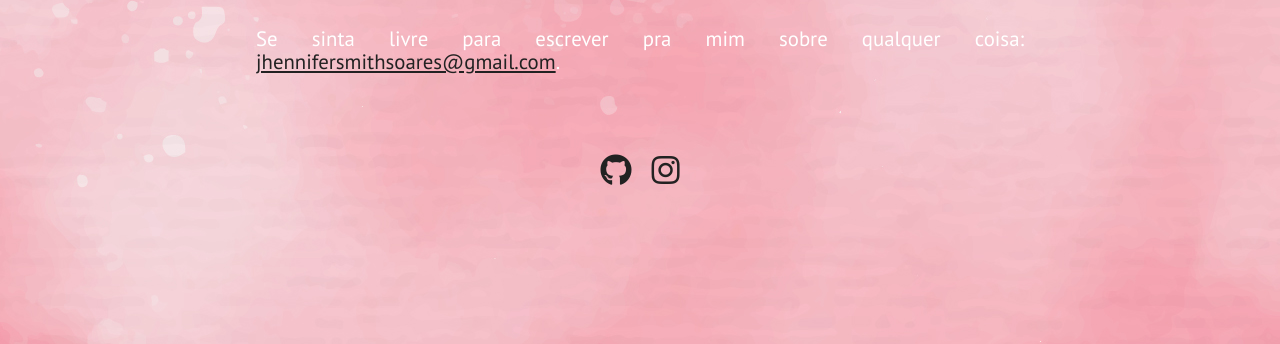
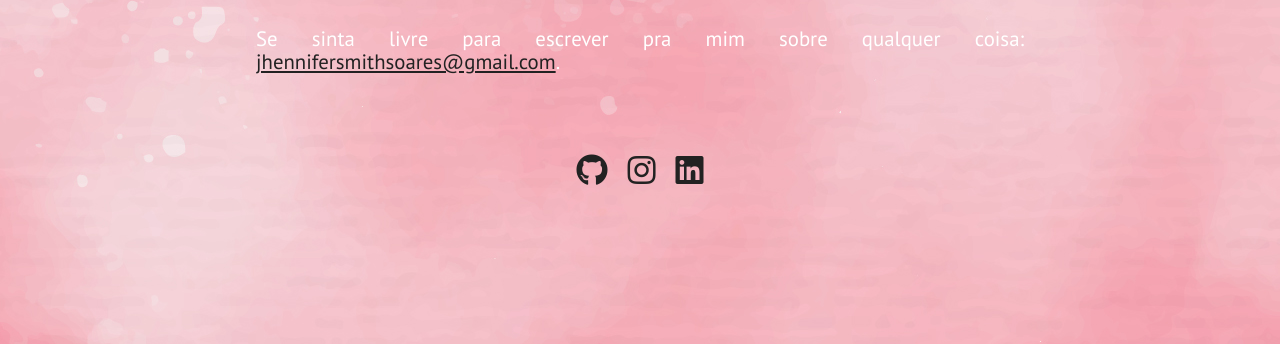
Before and after one commit to jhennifersmith/jhennifersmith.github.io, a Jekyll site: the page built from index.html, in a window 1280 px wide. Shown: the part 4398-4742 px from the top of the page. Built offline with Jekyll 4.4.1, drawn with Linux system fonts in a browser that asks for light colours; nearby versions of some CDN libraries.

Commit message:
editando contato

```diff
--- a/_config.yml
+++ b/_config.yml
@@ -13,6 +13,7 @@ email: jhennifersmithsoares@gmail.com
 keybase_username: jhennifersmith
 twitter_username: jhennismith
 instagram_username: jhennifersmith
+linkedin_username: jhennifer-smith-029003196
 
 # absolute or relative
 profile_picture: assets/images/foto.jfif
--- a/_includes/extra.html
+++ b/_includes/extra.html
@@ -18,6 +18,9 @@
                 <span class="hint--bottom bottom-link" aria-label="Instagram">
                     <a href="https://instagram.com/{{ site.instagram_username }}"><i class="head-icon fab fa-instagram"></i></a>
                 </span>
+                <span class="hint--bottom bottom-link" aria-label="Linkedin">
+                    <a href="https://linkedin.com/{{ site.linkedin_username }}"><i class="head-icon fab fa-linkedin"></i></a>
+                </span>
             </div>
         </div>
     </section>
```
